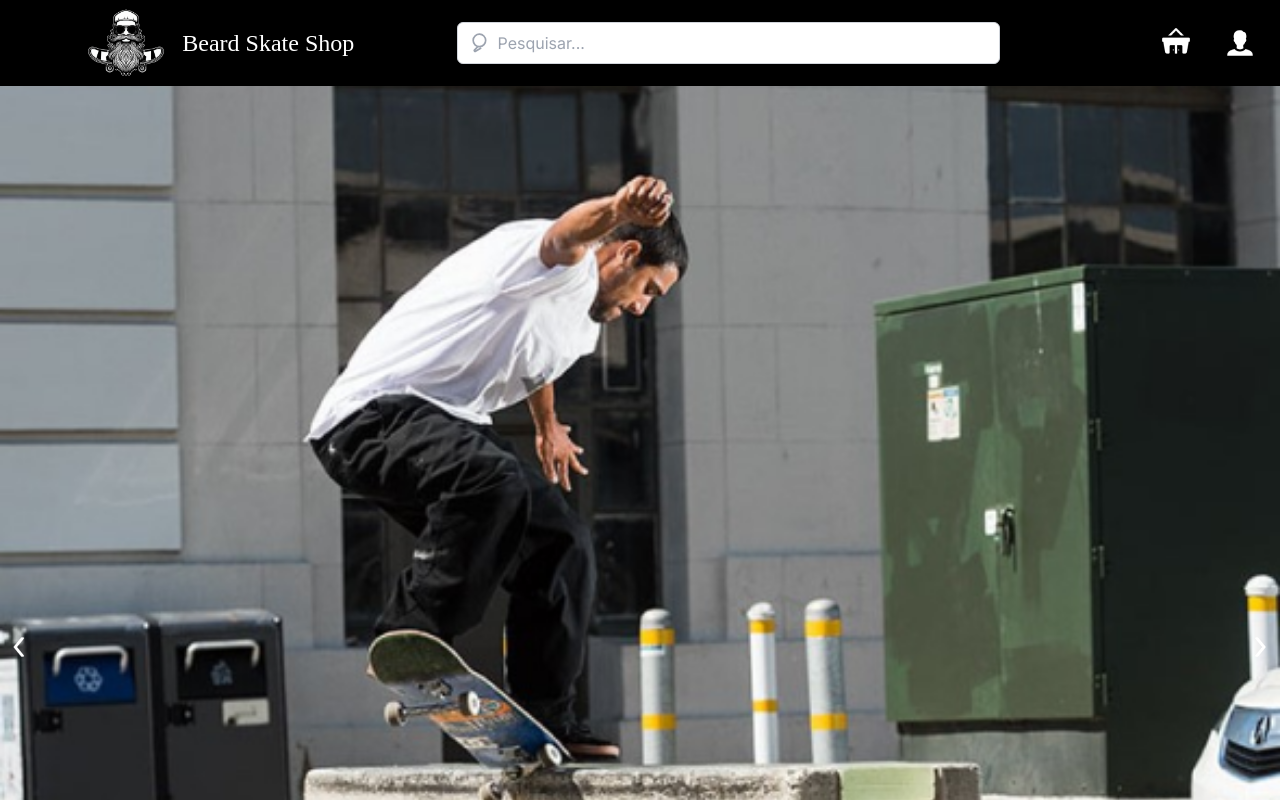
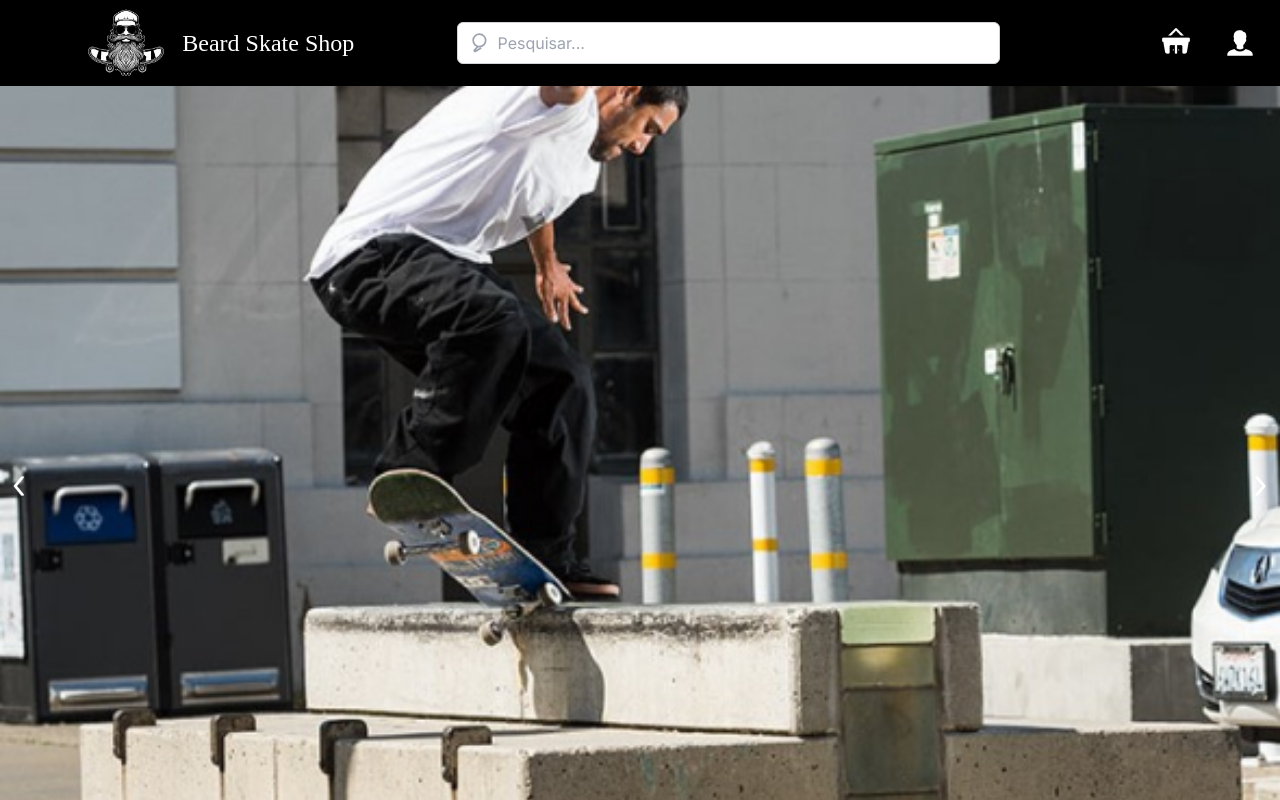
Before and after one commit to TallesCrhistian/beard-skate-shop, a Next.js app: page / in a window 1280 px wide. Shown: the top 800 px of the page. Built offline with nearby package versions, Linux system fonts and the light colour scheme; a web font is replaced by a local one.

Commit message:
feat: adiciona responsividade

```diff
--- a/src/app/page.tsx
+++ b/src/app/page.tsx
@@ -9,7 +9,7 @@ import CardProduct from "@/Components/CardProduct/CardProduc";
 
 export default function Home() {
 
- const stringList = [<Image key={35}  className="w-full"  src={ImageLarga} alt="Test"/>, <Image key={36} className="w-full" src={ImageLarga} alt="Test"/>]
+ const stringList = [<Image key={35}  className="w-full max-h-screen object-cover"  src={ImageLarga} alt="Test"/>, <Image key={36} className="w-full  max-h-screen object-cover" src={ImageLarga} alt="Test"/>]
 
   return (
     <main className="bg-primary-black">
```
